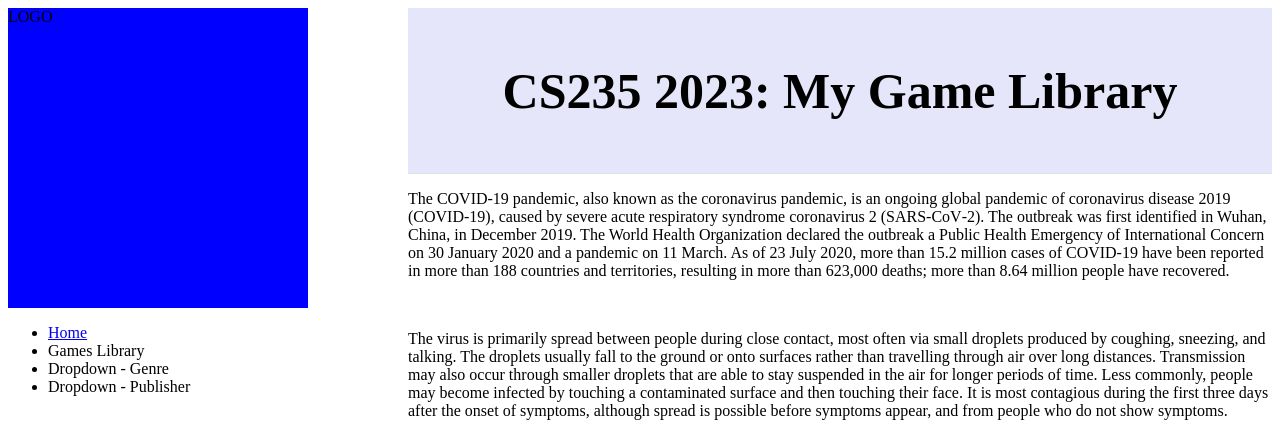
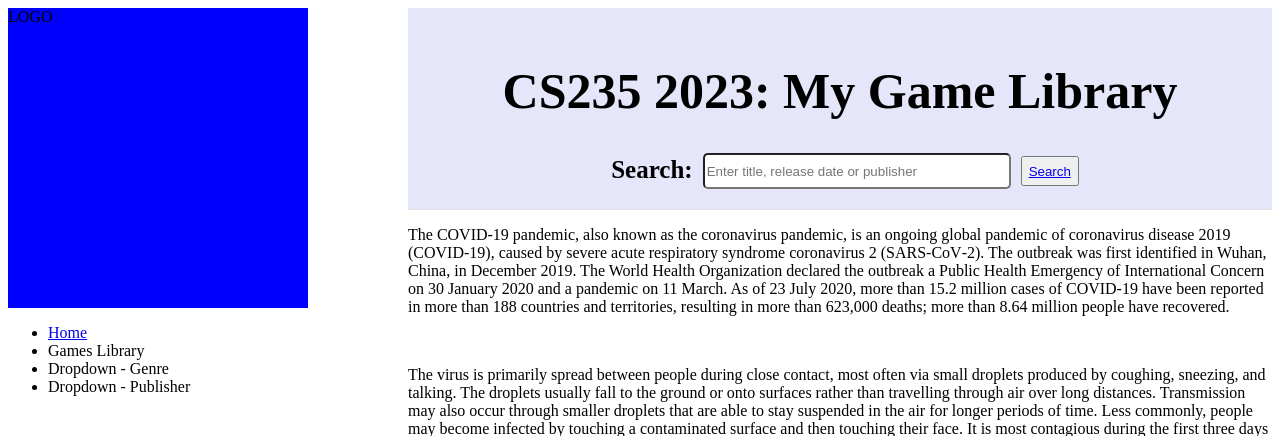
Before and after one commit to UoA-CS-Sindhwani-CS235-S2-2023/cs235-2023-gameswebapp-assignment-ryan744_jpen687, a Flask app: page / in a window 1280 px wide. Shown: the top 436 px of the page. Run offline with Flask 3, Linux system fonts and the light colour scheme; some libraries are stand-ins or nearby versions.

Commit message:
Add plain search bar

```diff
--- a/games/static/css/main.css
+++ b/games/static/css/main.css
@@ -9,6 +9,22 @@
   font-size: 25px;
   font-weight: bold;
   text-align: center;
+}
+
+.search-bar {
+  display: flex;
+  align-items: center;
+  justify-content: center;
+}
+
+.search-bar > input {
+  width: 300px;
+  border-radius: 5px;
+}
+
+.search-bar > * {
+  margin-left: 10px;
+  height: 30px;
 }
 
 .copyright {
--- /dev/null
+++ b/games/templates/header.html
@@ -0,0 +1,8 @@
+<header id="header">
+  <h1>CS235 2023: My Game Library</h1>
+  <div class="search-bar">
+    <label for="search-input">Search:</label>
+    <input id="search-input" type="text" placeholder="Enter title, release date or publisher">
+    <button><a href="#">Search</a></button>
+  </div>
+</header>
--- a/games/templates/layout.html
+++ b/games/templates/layout.html
@@ -32,10 +32,7 @@
           {% include 'navigation.html' %}
       </div>
       <div class="container">
-        <header id="header">
-            <h1>CS235 2023: My Game Library</h1>
-        </header>
-
+        {% include 'header.html' %}
         <div class="content">
             {% block content %}{% endblock %}
         </div>
```
